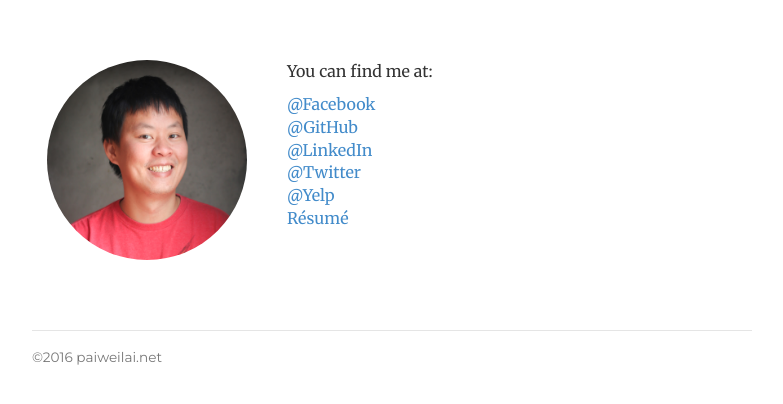
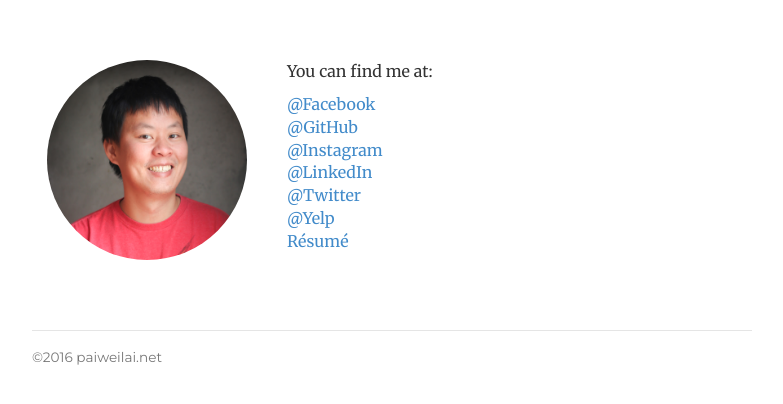
Before and after one commit to paiweilai/paiweilai.github.io, a Jekyll site: the page built from index.html, in a window 1280 px wide. Shown: the top 404 px of the page, without its empty margins (248-1031 px from the left). Built offline with Jekyll 4.4.1, drawn with Linux system fonts in a browser that asks for light colours; Markdown is read by kramdown in place of the engine named in the settings.

Commit message:
Update index.html

```diff
--- a/index.html
+++ b/index.html
@@ -11,6 +11,7 @@ title: paiweilai.net
         <ul class="list-unstyled">
             <li><a href="http://www.facebook.com/paiwei.lai">@Facebook</a></li>
             <li><a href="http://github.com/paiweilai">@GitHub</a></li>
+            <li><a href="https://www.instagram.com/paiweilai">@Instagram</a><li>
             <li><a href="https://www.linkedin.com/in/paiweilai">@LinkedIn</a></li>
             <li><a href="https://twitter.com/paiweilai">@Twitter</a></li>
             <li><a href="https://www.yelp.com/user_details?userid=57kwXA9SqZPU1VpvKBOMxQ">@Yelp</a></li>
```
